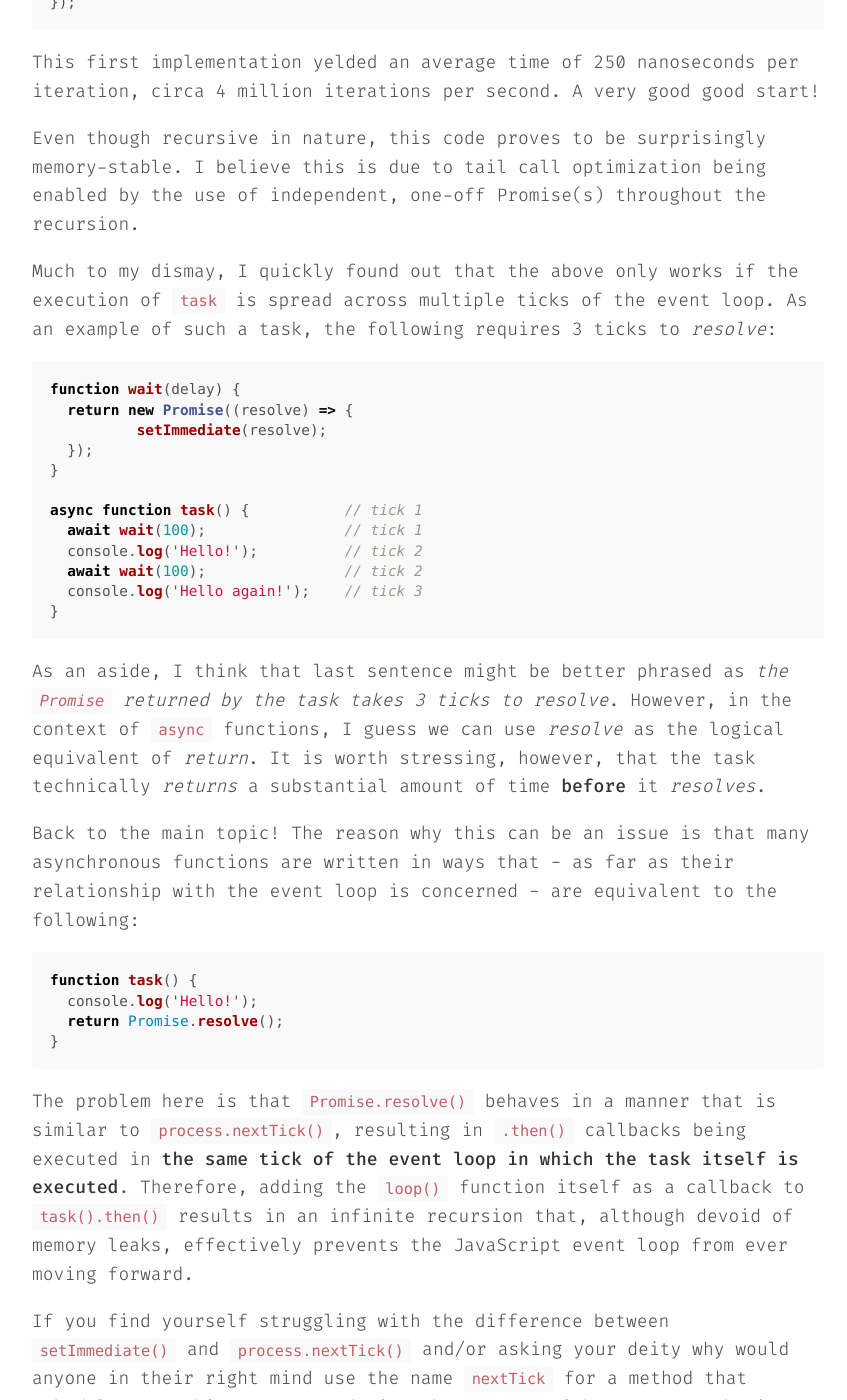
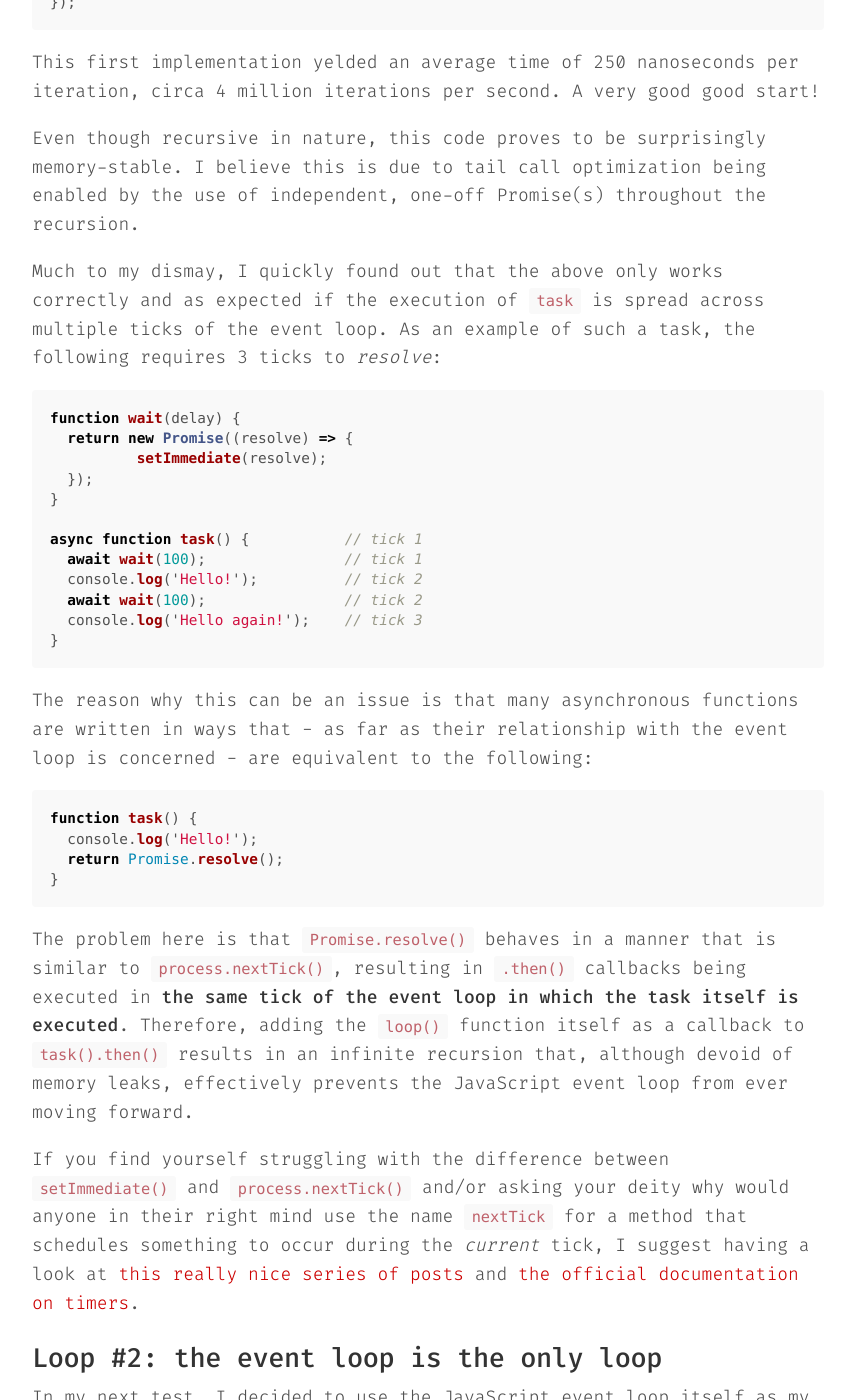
Before and after one commit to jacoscaz/treesandrobots.github.io, a Jekyll site: the page built from _posts/2018-06-28-looping-async-functions-nodejs.md, in a window 1280 px wide and 1400 px high, scrolled down 3772 px. Shown: the whole window, without its empty margins (212-1059 px from the left). Built offline with Jekyll 4.4.1, drawn with Linux system fonts in a browser that asks for light colours.

Commit message:
removes confusing paragraph

````diff
--- a/_posts/2018-06-28-looping-async-functions-nodejs.md
+++ b/_posts/2018-06-28-looping-async-functions-nodejs.md
@@ -127,7 +127,7 @@ This first implementation yelded an average time of 250 nanoseconds per iteratio
 
 Even though recursive in nature, this code proves to be surprisingly memory-stable. I believe this is due to tail call optimization being enabled by the use of independent, one-off Promise(s) throughout the recursion.
 
-Much to my dismay, I quickly found out that the above only works if the execution of `task` is spread across multiple ticks of the event loop. As an example of such a task, the following requires 3 ticks to _resolve_:
+Much to my dismay, I quickly found out that the above only works correctly and as expected if the execution of `task` is spread across multiple ticks of the event loop. As an example of such a task, the following requires 3 ticks to _resolve_:
 
 ```js
 function wait(delay) {
@@ -144,9 +144,7 @@ async function task() {           // tick 1
 }
 ```
 
-As an aside, I think that last sentence might be better phrased as  _the `Promise` returned by the task takes 3 ticks to resolve_. However, in the context of `async` functions, I guess we can use _resolve_ as the logical equivalent of  _return_. It is worth stressing, however, that the task technically _returns_ a substantial amount of time **before** it _resolves_.
-
-Back to the main topic! The reason why this can be an issue is that many asynchronous functions are written in ways that - as far as their relationship with the event loop is concerned - are equivalent to the following:
+The reason why this can be an issue is that many asynchronous functions are written in ways that - as far as their relationship with the event loop is concerned - are equivalent to the following:
 
 ```js
 function task() {
````
